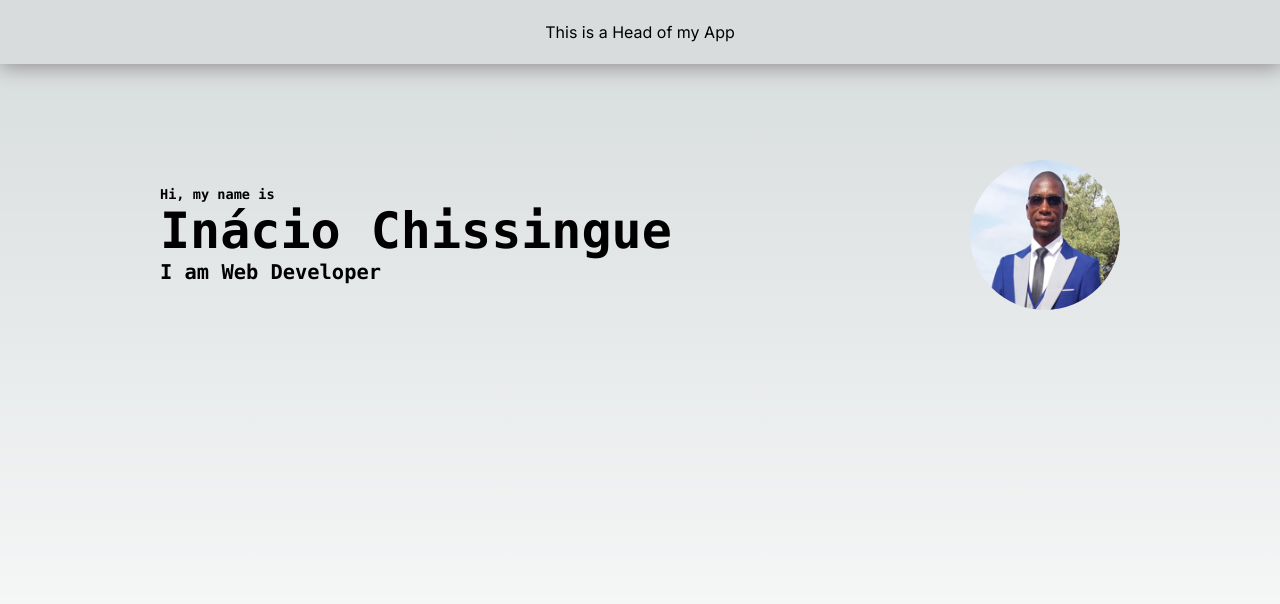
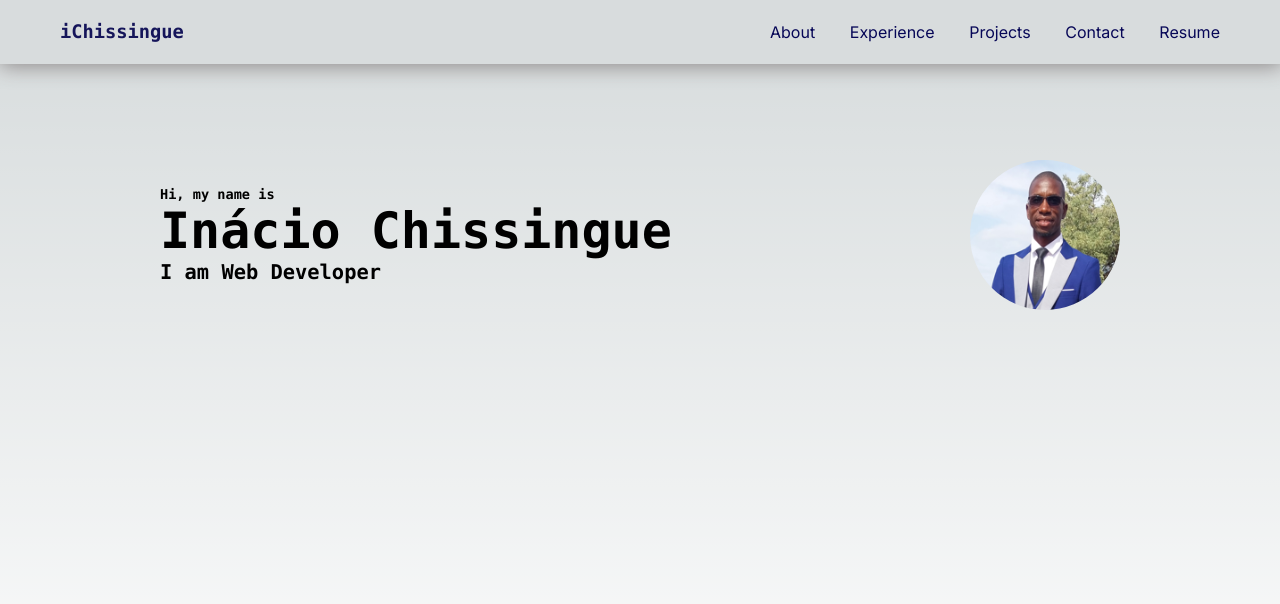
Before and after one commit to iChissingue/portfolio, a Next.js app: page / in a window 1280 px wide. Shown: the top 604 px of the page. Built offline with nearby package versions, Linux system fonts and the light colour scheme.

Commit message:
Criar o header

```diff
--- a/src/app/Head.js
+++ b/src/app/Head.js
@@ -3,7 +3,14 @@ import styles from './Head.module.css'
 export const Head = () =>{
     return (
         <div className={styles.head}>
-            <p>This is a Head of my App</p>
+            <h3 className={styles.title}>iChissingue</h3>
+            <navbar className={styles.navBar}>
+                <a>About </a>
+                <a>Experience </a>
+                <a>Projects </a>
+                <a>Contact </a>
+                <a>Resume </a>
+            </navbar>
         </div>
     )
 }
--- a/src/app/Head.module.css
+++ b/src/app/Head.module.css
@@ -1,13 +1,36 @@
 .head{
+    padding: 0 60px;
     background-color: #d8dcdd;
     height: 4rem;
     line-height: 4rem;
-    text-align: center;
     text-align: center;
     position: fixed;
     width: 100%;
     top: 0;
     box-shadow: 1px 1px 20px 1px rgb(141, 136, 136);
+    display: flex;
+    justify-content: space-between;
+
+}
+
+.head .navBar{
+    color: rgb(7, 7, 87);
+    width: 450px;
+    display: flex;
+    justify-content: space-between;
+}
+
+.title{
+    font-family: var(--font-mono);
+    color: rgb(21, 21, 90);
+    font-weight:bold;
+}
+
+.navBar a{
+    display: flex;
+    text-align: center;
+
+
 }
 
 .myname{
--- a/src/app/page.module.css
+++ b/src/app/page.module.css
@@ -213,16 +213,16 @@
   }
 }
 
-@media (prefers-color-scheme: dark) {
+/* @media (prefers-color-scheme: dark) {
   .myPhoto {
     filter: invert(1);
-    border-radius: 50%;
+
   }
 
   .logo {
     filter: invert(1) drop-shadow(0 0 0.3rem #ffffff70);
   }
-}
+} */
 
 @keyframes rotate {
   from {
--- a/src/app/page.tsx
+++ b/src/app/page.tsx
@@ -15,7 +15,7 @@ export default function Home() {
         </div>
         <div>
           <a
-            href="/me.png"
+            href="/"
             target="_blank"
             rel="noopener noreferrer"
           >
```
Also changed, not shown: package.json (+3 -4 lines), public/me.svg (added).
